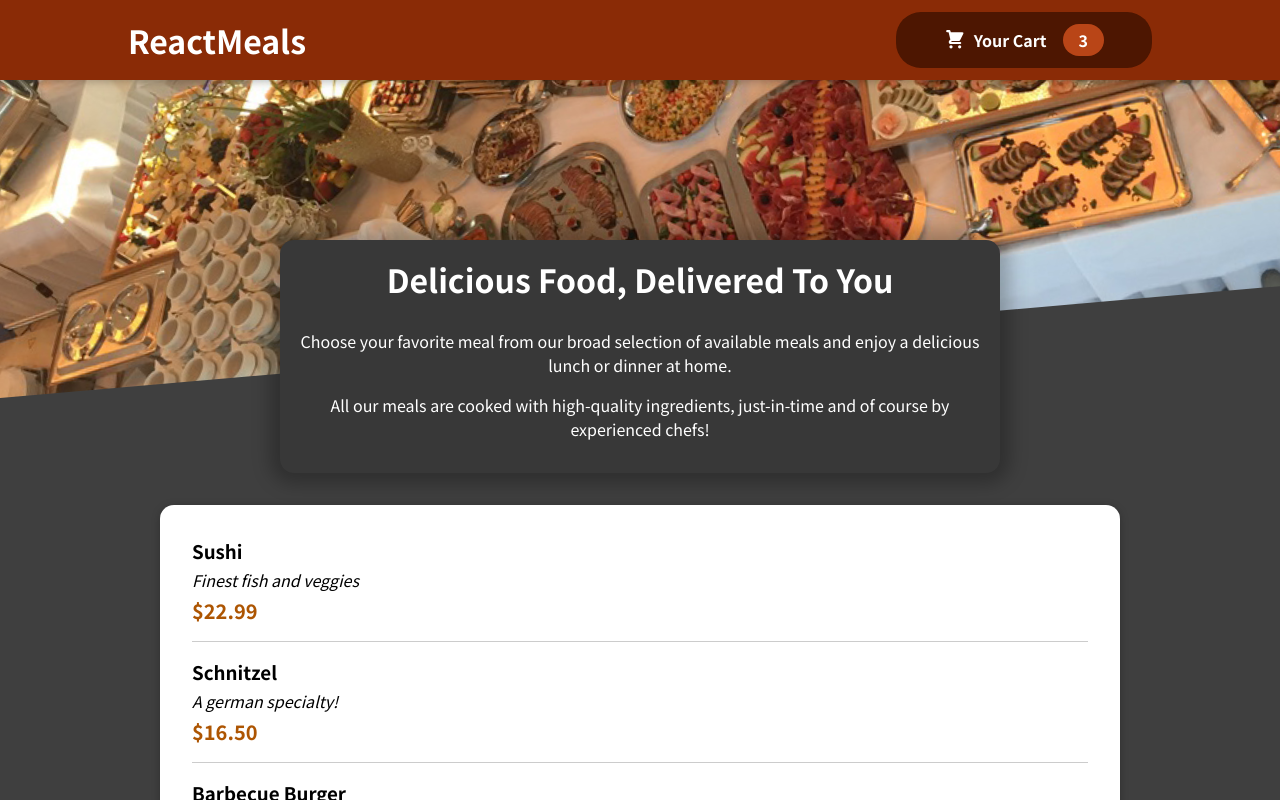
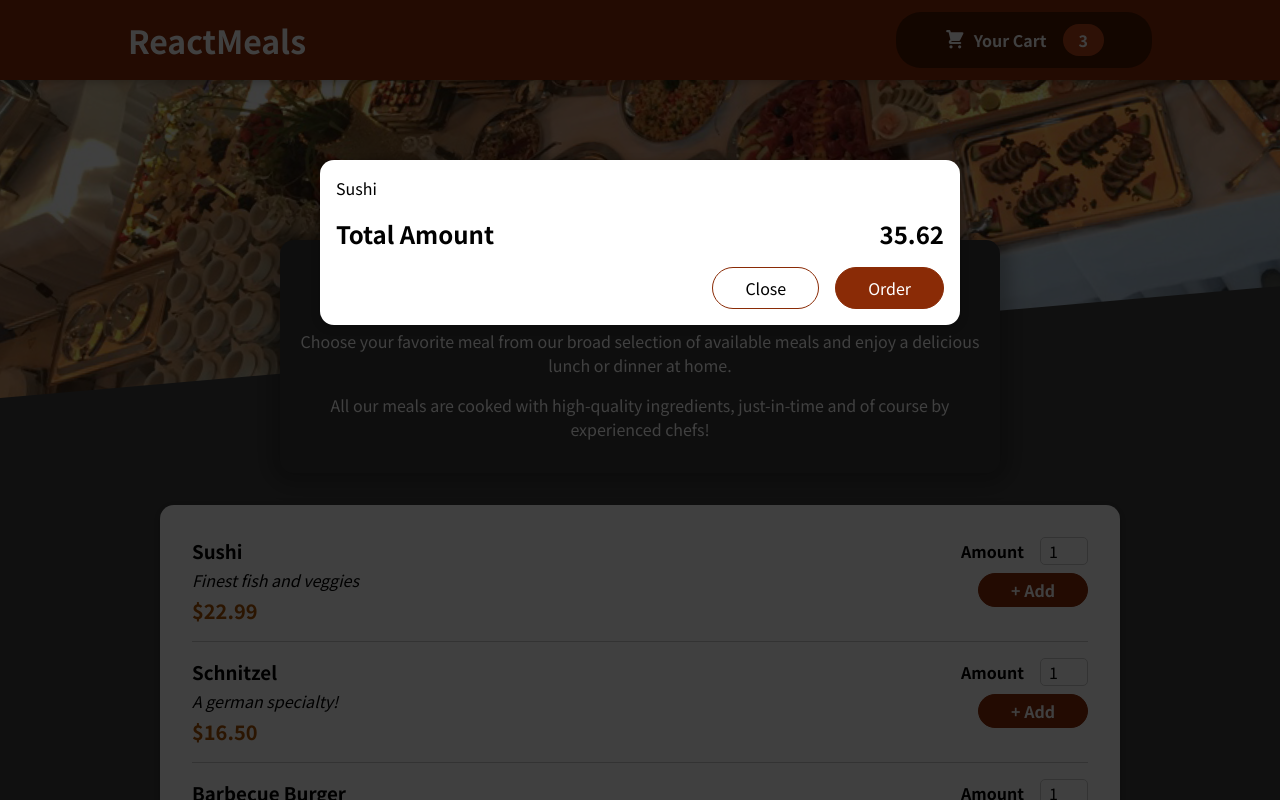
Before and after one commit to siddheshranade/food-order-app, a JavaScript app: page / in a window 1280 px wide. Shown: the top 800 px of the page. Built offline with nearby package versions, Linux system fonts and the light colour scheme.

Commit message:
add cart modal

```diff
--- a/public/index.html
+++ b/public/index.html
@@ -28,6 +28,7 @@
   </head>
   <body>
     <noscript>You need to enable JavaScript to run this app.</noscript>
+    <div id="overlays"></div>
     <div id="root"></div>
     <!--
       This HTML file is a template.
--- a/src/App.js
+++ b/src/App.js
@@ -1,12 +1,14 @@
 import Header from './components/Layout/Header';
 import Meals from './components/Meals/Meals';
+import CartModal from './components/Cart/CartModal';
 
 function App() {
   return (
     <>
-      <Header />
+      <CartModal/>
+      <Header/>
       <main>
-        <Meals />
+        <Meals/>
       </main>
     </>
   );
--- /dev/null
+++ b/src/components/Cart/Cart.module.css
@@ -0,0 +1,46 @@
+.cart-items {
+  list-style: none;
+  margin: 0;
+  padding: 0;
+  max-height: 20rem;
+  overflow: auto;
+}
+
+.total {
+  display: flex;
+  justify-content: space-between;
+  align-items: center;
+  font-weight: bold;
+  font-size: 1.5rem;
+  margin: 1rem 0;
+}
+
+.actions {
+  text-align: right;
+}
+
+.actions button {
+  font: inherit;
+  cursor: pointer;
+  background-color: transparent;
+  border: 1px solid #8a2b06;
+  padding: 0.5rem 2rem;
+  border-radius: 25px;
+  margin-left: 1rem;
+}
+
+.actions button:hover,
+.actions button:active {
+  background-color: #5a1a01;
+  border-color: #5a1a01;
+  color: white;
+}
+
+.actions .button--alt {
+  color: #8a2b06;
+}
+
+.actions .button {
+  background-color: #8a2b06;
+  color: white;
+}
--- /dev/null
+++ b/src/components/Cart/CartModal.js
@@ -0,0 +1,27 @@
+import classes from './Cart.module.css';
+import Modal from '../UI/Modal';
+
+const CartModal = props => {
+  const cartItems = (
+  <ul className={classes['cart-items']}>
+    {[{ id: 'c1', name: 'Sushi', amount: 2, price: 12.99 }]
+      .map(item => <li>{item.name}</li>)}
+  </ul>
+  );
+
+  return (
+    <Modal>
+      {cartItems}
+      <div className={classes.total}>
+        <span>Total Amount</span>
+        <span>35.62</span>
+      </div>
+      <div className={classes.actions}>
+        <button className={classes['button-alt']}>Close</button>
+        <button className={classes.button}>Order</button>
+      </div>
+    </Modal>
+  )
+};
+
+export default CartModal;
--- a/src/components/Meals/AvailableMeals.js
+++ b/src/components/Meals/AvailableMeals.js
@@ -31,7 +31,7 @@
 
 const AvailableMeals = () => {
   const mealsList = DUMMY_MEALS.map(
-    meal => <MealItem key={meal.id} {...meal} />
+    meal => <MealItem id={meal.id} key={meal.id} {...meal} />
   );
 
   return (
--- a/src/components/Meals/MealItem/MealItem.js
+++ b/src/components/Meals/MealItem/MealItem.js
@@ -1,3 +1,4 @@
+import MealItemForm from './MealItemForm';
 import classes from './MealItem.module.css';
 
 const MealItem = props => {
@@ -10,7 +11,7 @@
         <div className={classes.price}>{price}</div>
       </div>
       <div>
-
+        <MealItemForm id={props.id} />
       </div>
     </li>
   )
--- a/src/components/Meals/MealItem/MealItemForm.js
+++ b/src/components/Meals/MealItem/MealItemForm.js
@@ -0,0 +1,20 @@
+import classes from './MealItemForm.module.css';
+import Input from '../../UI/Input';
+
+const MealItemForm = props => {
+  return (
+    <form className={classes.form}>
+      <Input label='Amount' input={{
+        id: 'amount_' + props.id,
+        type: 'number',
+        min: '1',
+        max: '5',
+        step: '1',
+        defaultValue: '1'
+      }} />
+      <button>+ Add</button>
+    </form>
+  )
+};
+
+export default MealItemForm;
--- /dev/null
+++ b/src/components/Meals/MealItem/MealItemForm.module.css
@@ -0,0 +1,20 @@
+.form {
+  text-align: right;
+}
+
+.form button {
+  font: inherit;
+  cursor: pointer;
+  background-color: #8a2b06;
+  border: 1px solid #8a2b06;
+  color: white;
+  padding: 0.25rem 2rem;
+  border-radius: 20px;
+  font-weight: bold;
+}
+
+.form button:hover,
+.form button:active {
+  background-color: #641e03;
+  border-color: #641e03;
+}
--- /dev/null
+++ b/src/components/UI/Input.js
@@ -0,0 +1,12 @@
+import classes from './Input.module.css';
+
+const Input = props => {
+  return (
+    <div className={classes.input}>
+      <label htmlFor={props.input.id}>{props.label}</label>
+      <input {...props.input} />
+    </div>
+  )
+};
+
+export default Input;
--- /dev/null
+++ b/src/components/UI/Input.module.css
@@ -0,0 +1,18 @@
+.input {
+  display: flex;
+  align-items: center;
+  margin-bottom: 0.5rem;
+}
+
+.input label {
+  font-weight: bold;
+  margin-right: 1rem;
+}
+
+.input input {
+  width: 3rem;
+  border-radius: 5px;
+  border: 1px solid #ccc;
+  font: inherit;
+  padding-left: 0.5rem;
+}
--- /dev/null
+++ b/src/components/UI/Modal.js
@@ -0,0 +1,30 @@
+import classes from './Modal.module.css';
+import ReactDOM from 'react-dom';
+
+const Backdrop = props => {
+  return (
+    <div className={classes.backdrop} />
+  )
+}
+
+const ModalOverlay = props => {
+  return (
+    <div className={classes.modal}>
+      <div className={classes.content}>{props.children}</div>
+    </div>
+  )
+}
+
+const portalElement = document.getElementById('overlays');
+
+const Modal = props => {
+  return (
+    <>
+      {ReactDOM.createPortal(<Backdrop />, portalElement)}
+      {ReactDOM.createPortal(<ModalOverlay>{props.children}</ModalOverlay>,
+        portalElement)}
+    </>
+  )
+};
+
+export default Modal;
--- /dev/null
+++ b/src/components/UI/Modal.module.css
@@ -0,0 +1,40 @@
+.backdrop {
+  position: fixed;
+  top: 0;
+  left: 0;
+  width: 100%;
+  height: 100vh;
+  z-index: 20;
+  background-color: rgba(0, 0, 0, 0.75);
+}
+
+.modal {
+  position: fixed;
+  top: 20vh;
+  left: 5%;
+  width: 90%;
+  background-color: white;
+  padding: 1rem;
+  border-radius: 14px;
+  box-shadow: 0 2px 8px rgba(0, 0, 0, 0.25);
+  z-index: 30;
+  animation: slide-down 300ms ease-out forwards;
+}
+
+@media (min-width: 768px) {
+  .modal {
+    width: 40rem;
+    left: calc(50% - 20rem);
+  }
+}
+
+@keyframes slide-down {
+  from {
+    opacity: 0;
+    transform: translateY(-3rem);
+  }
+  to {
+    opacity: 1;
+    transform: translateY(0);
+  }
+}
```
